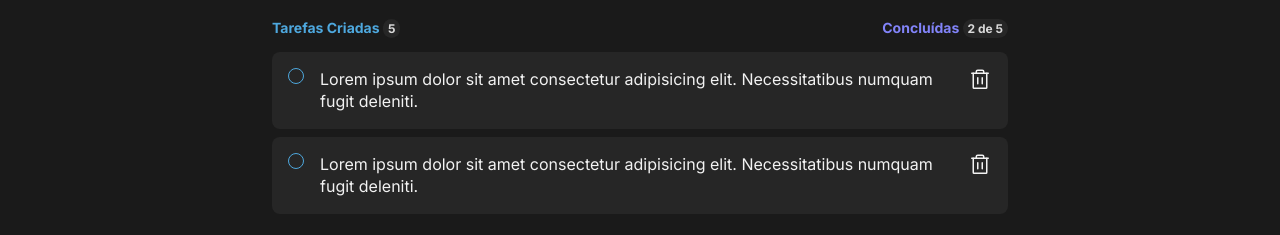
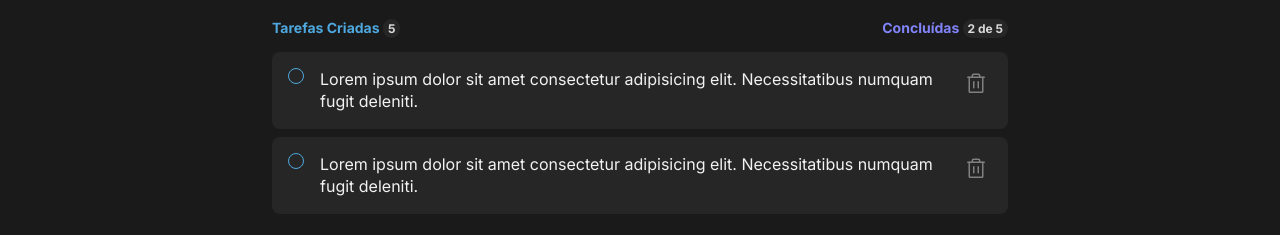
Before and after one commit to caritas-html/challenge-ignite-todo-list-react, a React (Vite) app in the folder todoList/: page / in a window 1280 px wide. Shown: the part 229-464 px from the top of the page. Built offline with nearby package versions, Linux system fonts and the light colour scheme.

Commit message:
feat: Icon remevo style.

```diff
--- a/todoList/src/components/Tasks.module.css
+++ b/todoList/src/components/Tasks.module.css
@@ -90,3 +90,19 @@
   background: var(--gray-500);
   border: var(--blue-200) 1px solid;
 }
+
+.iconIndividualTask {
+  display: flex;
+  align-items: center;
+  background: transparent;
+  border: 0;
+  cursor: pointer;
+  color: var(--gray-300);
+  padding: 0.25rem;
+  border-radius: 4px;
+}
+
+.iconIndividualTask:hover {
+  color: var(--red-200);
+  background: var(--gray-400);
+}
--- a/todoList/src/components/Tasks.tsx
+++ b/todoList/src/components/Tasks.tsx
@@ -24,9 +24,12 @@ export function Tasks() {
               Lorem ipsum dolor sit amet consectetur adipisicing elit.
               Necessitatibus numquam fugit deleniti.
             </p>
-            <div className={styles.iconIndividualTask}>
+            <button
+              title='Excluir tarefa'
+              className={styles.iconIndividualTask}
+            >
               <Trash size={24} />
-            </div>
+            </button>
           </div>
           <div className={styles.individualTask}>
             <Checkbox.Root className={styles.checkboxRoot}>
@@ -36,9 +39,12 @@ export function Tasks() {
               Lorem ipsum dolor sit amet consectetur adipisicing elit.
               Necessitatibus numquam fugit deleniti.
             </p>
-            <div className={styles.iconIndividualTask}>
+            <button
+              title='Excluir tarefa'
+              className={styles.iconIndividualTask}
+            >
               <Trash size={24} />
-            </div>
+            </button>
           </div>
         </div>
       </div>
```
